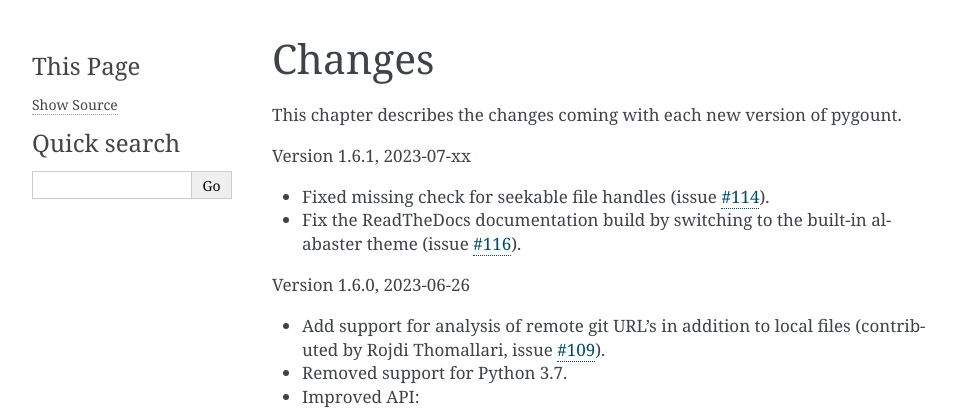
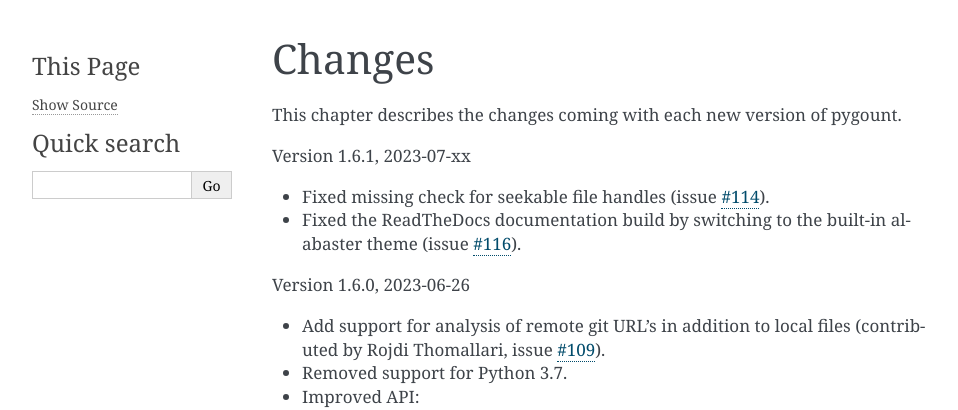
Before and after one commit to roskakori/pygount, a Sphinx documentation site: the page built from docs/changes.rst, in a window 1280 px wide and 900 px high. Shown: the top 410 px of the window, without its empty margins (148-1106 px from the left). Built offline with Sphinx 7.4.7, drawn with Linux system fonts in a browser that asks for light colours.

Commit message:
#114 Cleanup init method and typo in changes

```diff
--- a/docs/changes.rst
+++ b/docs/changes.rst
@@ -9,7 +9,7 @@
 
 * Fixed missing check for seekable file handles (issue
   `#114 <https://github.com/roskakori/pygount/issues/114>`_).
-* Fix the ReadTheDocs documentation build by switching to the built-in
+* Fixed the ReadTheDocs documentation build by switching to the built-in
   alabaster theme (issue
   `#116 <https://github.com/roskakori/pygount/issues/116>`_).
 
```
Also changed, not shown: 1 other file.
